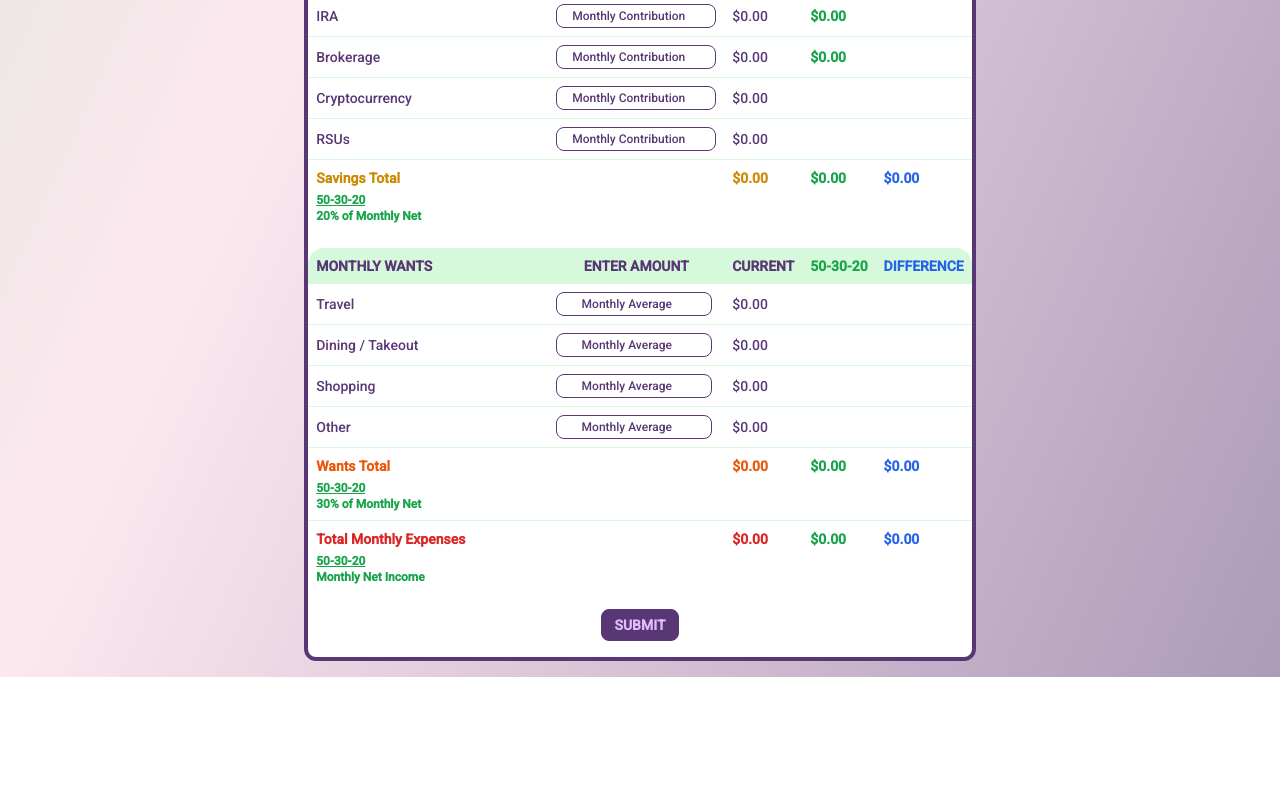
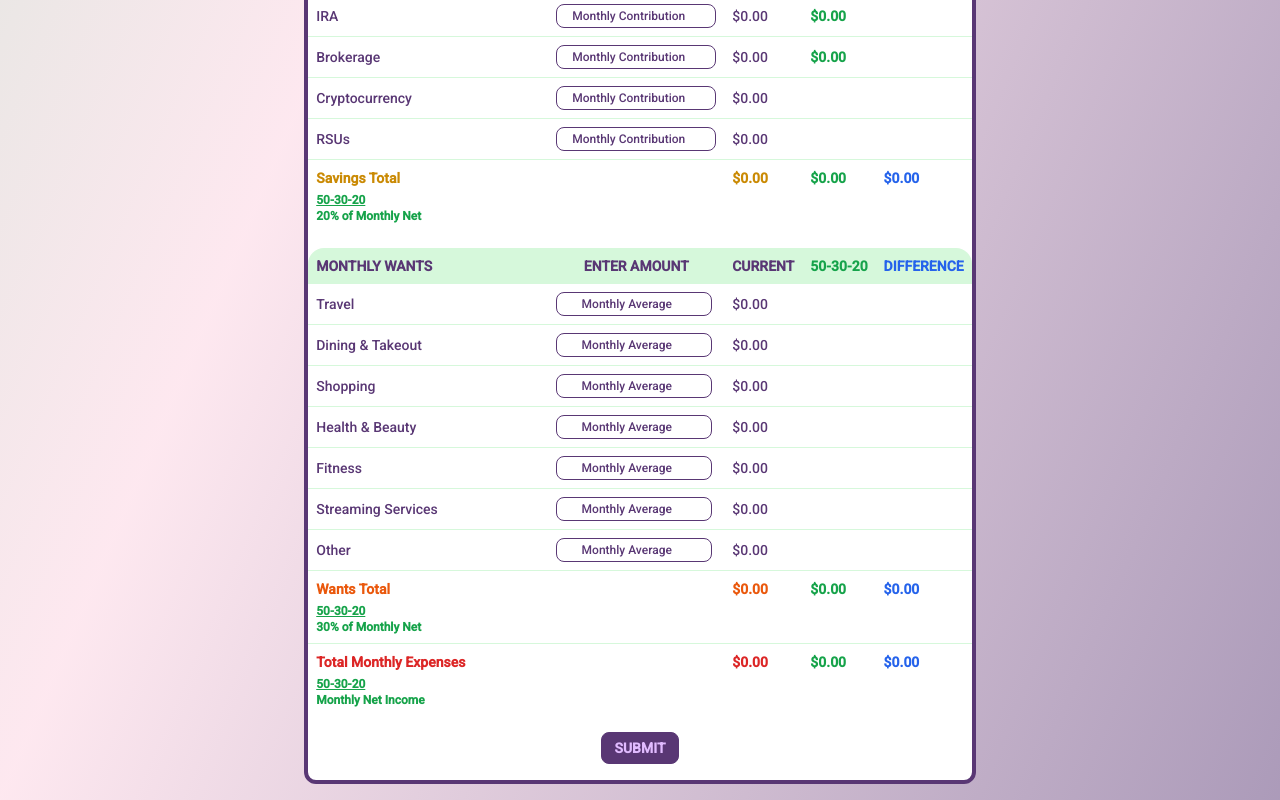
Before and after one commit to jcseeley/Money-Manager, a React (Create React App) app: page / in a window 1280 px wide. Shown: the part 2174-2974 px from the top of the page. Before the commit the page ends 2851 px from the top, so only its background shows below. Built offline with nearby package versions, Linux system fonts and the light colour scheme.

Commit message:
Add health & beauty, fitness, and streaming to wants

```diff
--- a/src/components/NetWorthDash.js
+++ b/src/components/NetWorthDash.js
@@ -95,6 +95,9 @@ const NetWorthDash = () => {
   const [travel, setTravel] = useState(0);
   const [dining, setDining] = useState(0);
   const [shopping, setShopping] = useState(0);
+  const [healthBeauty, setHealthBeauty] = useState(0);
+  const [fitness, setFitness] = useState(0);
+  const [streaming, setStreaming] = useState(0);
   const [other, setOther] = useState(0);
   const [totalExtras, setTotalExtras] = useState(0);
   const [idealTotalExtras, setIdealTotalExtras] = useState(0);
@@ -165,12 +168,15 @@ const NetWorthDash = () => {
     const travelInput = parse(event.target.travelMonthly.value) || 0;
     const diningInput = parse(event.target.diningMonthly.value) || 0;
     const shoppingInput = parse(event.target.shoppingMonthly.value) || 0;
+    const healthBeautyInput = parse(event.target.healthBeauty.value) || 0;
+    const fitnessInput = parse(event.target.fitness.value) || 0;
+    const streamingInput = parse(event.target.streaming.value) || 0;
     const otherInput = parse(event.target.otherMonthly.value) || 0;
 
-    return getValues(emergencyMonthsInput, employerPlanInput, employerMatchInput, maxOrMatchInput, ageInput, checkingInput, savingsInput, realEstateInput, cryptoAssetInput, retirementInput, iraInput, publicInput, privateInput, rsuAssetInput, carAssetInput, creditDebtInput, studentDebtInput, carLoanInput, mortgageInput, stateInput, annualIncomeInput, housingInput, healthcareInput, foodInput, studentPaymentInput, carPaymentInput, cashMonthlyInput, retirementDollarsInput, retirementPercentInput, iraMonthlyInput, brokerageMonthlyInput, cryptoSavingsInput, rsuSavingsInput, travelInput, diningInput, shoppingInput, otherInput);
+    return getValues(emergencyMonthsInput, employerPlanInput, employerMatchInput, maxOrMatchInput, ageInput, checkingInput, savingsInput, realEstateInput, cryptoAssetInput, retirementInput, iraInput, publicInput, privateInput, rsuAssetInput, carAssetInput, creditDebtInput, studentDebtInput, carLoanInput, mortgageInput, stateInput, annualIncomeInput, housingInput, healthcareInput, foodInput, studentPaymentInput, carPaymentInput, cashMonthlyInput, retirementDollarsInput, retirementPercentInput, iraMonthlyInput, brokerageMonthlyInput, cryptoSavingsInput, rsuSavingsInput, travelInput, diningInput, shoppingInput, healthBeautyInput, fitnessInput, streamingInput, otherInput);
   }
 
-  const getValues = (emergencyMonthsInput, employerPlanInput, employerMatchInput, maxOrMatchInput, ageInput, checkingInput, savingsInput, realEstateInput, cryptoAssetInput, retirementInput, iraInput, publicInput, privateInput, rsuAssetInput, carAssetInput, creditDebtInput, studentDebtInput, carLoanInput, mortgageInput, stateInput, annualIncomeInput, housingInput, healthcareInput, foodInput, studentPaymentInput, carPaymentInput, cashMonthlyInput, retirementDollarsInput, retirementPercentInput, iraMonthlyInput, brokerageMonthlyInput, cryptoSavingsInput, rsuSavingsInput, travelInput, diningInput, shoppingInput, otherInput) => {
+  const getValues = (emergencyMonthsInput, employerPlanInput, employerMatchInput, maxOrMatchInput, ageInput, checkingInput, savingsInput, realEstateInput, cryptoAssetInput, retirementInput, iraInput, publicInput, privateInput, rsuAssetInput, carAssetInput, creditDebtInput, studentDebtInput, carLoanInput, mortgageInput, stateInput, annualIncomeInput, housingInput, healthcareInput, foodInput, studentPaymentInput, carPaymentInput, cashMonthlyInput, retirementDollarsInput, retirementPercentInput, iraMonthlyInput, brokerageMonthlyInput, cryptoSavingsInput, rsuSavingsInput, travelInput, diningInput, shoppingInput, healthBeautyInput, fitnessInput, streamingInput, otherInput) => {
     // NET WORTH CALCULATIONS
     const totalLiabilitiesVal = getLiabilityTotal(creditDebtInput, studentDebtInput, carLoanInput, mortgageInput);
     const totalAssetVal = getAssetTotal(checkingInput, savingsInput, realEstateInput, cryptoAssetInput, retirementInput, iraInput, publicInput, privateInput, rsuAssetInput, carAssetInput);
@@ -196,7 +202,7 @@ const NetWorthDash = () => {
     // MONTHLY CALCULATIONS
     const monthlyNecessaryVal = getNecessaryMonthlyTotal(housingInput, healthcareInput, foodInput, studentPaymentInput, carPaymentInput);
     const totalSavingsVal = getMonthlySavingsTotal(cashMonthlyInput, retirementMonthlyVal, iraMonthlyInput, brokerageMonthlyInput, cryptoSavingsInput, rsuSavingsInput);
-    const monthlyExtraVal = getExtraMonthlyTotal(travelInput, shoppingInput, diningInput, otherInput);
+    const monthlyExtraVal = getExtraMonthlyTotal(travelInput, shoppingInput, diningInput, healthBeautyInput, fitnessInput, streamingInput, otherInput);
     const totalMonthlyVal = getCombinedMonthlyTotal(monthlyNecessaryVal, totalSavingsVal, monthlyExtraVal);
     const monthlyEmergency = (monthlyNecessaryVal + monthlyExtraVal);
     const monthlyNetVal = getMonthlyNet(monthlyPostTaxVal, totalMonthlyVal);
@@ -221,10 +227,10 @@ const NetWorthDash = () => {
     const idealIraVal = savingsArr[2];
     const idealBrokerageVal = savingsArr[3];
 
-    return setValues(emergencyMonthsInput, employerPlanInput, employerMatchInput, maxOrMatchInput, ageInput, checkingInput, savingsInput, realEstateInput, cryptoAssetInput, retirementInput, iraInput, publicInput, privateInput, rsuAssetInput, carAssetInput, creditDebtInput, studentDebtInput, carLoanInput, mortgageInput, totalLiabilitiesVal, totalAssetVal, netWorthVal, stateInput, annualIncomeInput, annualPostTaxVal, monthlyIncomeVal, monthlyPostTaxVal, housingInput, healthcareInput, foodInput, studentPaymentInput, carPaymentInput, monthlyNecessaryVal, cashMonthlyInput, retirementMonthlyVal, iraMonthlyInput, brokerageMonthlyInput, cryptoSavingsInput, rsuSavingsInput, totalSavingsVal, travelInput, diningInput, shoppingInput, otherInput, monthlyExtraVal, totalMonthlyVal, monthlyNetVal, idealCheckingVal, checkingDifVal, idealSavingsVal, savingsDifVal, rsuIdealVal, idealHousingVal, idealNeedsVal, idealSaveVal, idealWantsVal, housingDifVal, idealCashVal, idealRetirementVal, idealIraVal, idealBrokerageVal, employerMatchVal, employerMatchMax, needsDifVal, investDifVal, wantsDifVal);
+    return setValues(emergencyMonthsInput, employerPlanInput, employerMatchInput, maxOrMatchInput, ageInput, checkingInput, savingsInput, realEstateInput, cryptoAssetInput, retirementInput, iraInput, publicInput, privateInput, rsuAssetInput, carAssetInput, creditDebtInput, studentDebtInput, carLoanInput, mortgageInput, totalLiabilitiesVal, totalAssetVal, netWorthVal, stateInput, annualIncomeInput, annualPostTaxVal, monthlyIncomeVal, monthlyPostTaxVal, housingInput, healthcareInput, foodInput, studentPaymentInput, carPaymentInput, monthlyNecessaryVal, cashMonthlyInput, retirementMonthlyVal, iraMonthlyInput, brokerageMonthlyInput, cryptoSavingsInput, rsuSavingsInput, totalSavingsVal, travelInput, diningInput, shoppingInput, healthBeautyInput, fitnessInput, streamingInput, otherInput, monthlyExtraVal, totalMonthlyVal, monthlyNetVal, idealCheckingVal, checkingDifVal, idealSavingsVal, savingsDifVal, rsuIdealVal, idealHousingVal, idealNeedsVal, idealSaveVal, idealWantsVal, housingDifVal, idealCashVal, idealRetirementVal, idealIraVal, idealBrokerageVal, employerMatchVal, employerMatchMax, needsDifVal, investDifVal, wantsDifVal);
   }
 
-  const setValues = (emergencyMonthsInput, employerPlanInput, employerMatchInput, maxOrMatchInput, ageInput, checkingInput, savingsInput, realEstateInput, cryptoAssetInput, retirementInput, iraInput, publicInput, privateInput, rsuAssetInput, carAssetInput, creditDebtInput, studentDebtInput, carLoanInput, mortgageInput,  totalLiabilitiesVal, totalAssetVal, netWorthVal, stateInput, annualIncomeInput, annualPostTaxVal, monthlyIncomeVal, monthlyPostTaxVal, housingInput, healthcareInput, foodInput, studentPaymentInput, carPaymentInput, monthlyNecessaryVal, cashMonthlyInput, retirementMonthlyVal, iraMonthlyInput, brokerageMonthlyInput, cryptoSavingsInput, rsuSavingsInput, totalSavingsVal, travelInput, diningInput, shoppingInput, otherInput, monthlyExtraVal, totalMonthlyVal, monthlyNetVal, idealCheckingVal, checkingDifVal, idealSavingsVal, savingsDifVal, rsuIdealVal, idealHousingVal, idealNeedsVal, idealSaveVal, idealWantsVal, housingDifVal, idealCashVal, idealRetirementVal, idealIraVal, idealBrokerageVal, employerMatchVal, employerMatchMax, needsDifVal, investDifVal, wantsDifVal) => {
+  const setValues = (emergencyMonthsInput, employerPlanInput, employerMatchInput, maxOrMatchInput, ageInput, checkingInput, savingsInput, realEstateInput, cryptoAssetInput, retirementInput, iraInput, publicInput, privateInput, rsuAssetInput, carAssetInput, creditDebtInput, studentDebtInput, carLoanInput, mortgageInput,  totalLiabilitiesVal, totalAssetVal, netWorthVal, stateInput, annualIncomeInput, annualPostTaxVal, monthlyIncomeVal, monthlyPostTaxVal, housingInput, healthcareInput, foodInput, studentPaymentInput, carPaymentInput, monthlyNecessaryVal, cashMonthlyInput, retirementMonthlyVal, iraMonthlyInput, brokerageMonthlyInput, cryptoSavingsInput, rsuSavingsInput, totalSavingsVal, travelInput, diningInput, shoppingInput, healthBeautyInput, fitnessInput, streamingInput, otherInput, monthlyExtraVal, totalMonthlyVal, monthlyNetVal, idealCheckingVal, checkingDifVal, idealSavingsVal, savingsDifVal, rsuIdealVal, idealHousingVal, idealNeedsVal, idealSaveVal, idealWantsVal, housingDifVal, idealCashVal, idealRetirementVal, idealIraVal, idealBrokerageVal, employerMatchVal, employerMatchMax, needsDifVal, investDifVal, wantsDifVal) => {
     // SET QUESTION VALUES
     setEmergencyMonths(emergencyMonthsInput);
     setEmployerRetirement(employerPlanInput);
@@ -274,6 +280,9 @@ const NetWorthDash = () => {
     setTravel(travelInput);
     setDining(diningInput);
     setShopping(shoppingInput);
+    setHealthBeauty(healthBeautyInput);
+    setFitness(fitnessInput);
+    setStreaming(streamingInput)
     setOther(otherInput);
     setTotalExtras(monthlyExtraVal);
     setTotalMonthlyExpenses(totalMonthlyVal);
@@ -1030,7 +1039,7 @@ const NetWorthDash = () => {
               </tr>
               {/* MONTHLY DINING INPUT */}
               <tr className="hover">
-                <td className="w-fit">Dining / Takeout</td>
+                <td className="w-fit">Dining & Takeout</td>
                 <td>
                   <input className="w-fit input border-primary input-xs text-center placeholder:text-aura-purple"
                     type='number'
@@ -1055,6 +1064,51 @@ const NetWorthDash = () => {
                     placeholder='Monthly Average' />
                 </td>
                 <td>{formatDollars(shopping)}</td>
+                <td></td>
+                <td></td>
+              </tr>
+              {/* MONTHLY HEALTH & BEAUTY INPUT */}
+              <tr className="hover">
+                <td className="w-fit">Health & Beauty</td>
+                <td>
+                  <input className="w-fit input border-primary input-xs text-center placeholder:text-aura-purple"
+                    type='number'
+                    step='.01'
+                    min='0'
+                    name='healthBeauty'
+                    placeholder='Monthly Average' />
+                </td>
+                <td>{formatDollars(healthBeauty)}</td>
+                <td></td>
+                <td></td>
+              </tr>
+              {/* MONTHLY FITNESS INPUT */}
+              <tr className="hover">
+                <td className="w-fit">Fitness</td>
+                <td>
+                  <input className="w-fit input border-primary input-xs text-center placeholder:text-aura-purple"
+                    type='number'
+                    step='.01'
+                    min='0'
+                    name='fitness'
+                    placeholder='Monthly Average' />
+                </td>
+                <td>{formatDollars(fitness)}</td>
+                <td></td>
+                <td></td>
+              </tr>
+              {/* MONTHLY STREAMING INPUT */}
+              <tr className="hover">
+                <td className="w-fit">Streaming Services</td>
+                <td>
+                  <input className="w-fit input border-primary input-xs text-center placeholder:text-aura-purple"
+                    type='number'
+                    step='.01'
+                    min='0'
+                    name='streaming'
+                    placeholder='Monthly Average' />
+                </td>
+                <td>{formatDollars(streaming)}</td>
                 <td></td>
                 <td></td>
               </tr>
--- a/src/functions/NetWorthCalculators.js
+++ b/src/functions/NetWorthCalculators.js
@@ -38,8 +38,8 @@ export const getNecessaryMonthlyTotal = (rent, health, food, studentLoan, car) =
   return totalNecessary;
 }
 
-export const getExtraMonthlyTotal = (travel, shopping, dining, other) => {
-  const totalAdditional = parse(travel + shopping + dining + other);
+export const getExtraMonthlyTotal = (travel, shopping, dining, healthBeauty, fitness, streaming, other) => {
+  const totalAdditional = parse(travel + shopping + dining + healthBeauty + fitness + streaming + other);
   return totalAdditional;
 }
 
```
